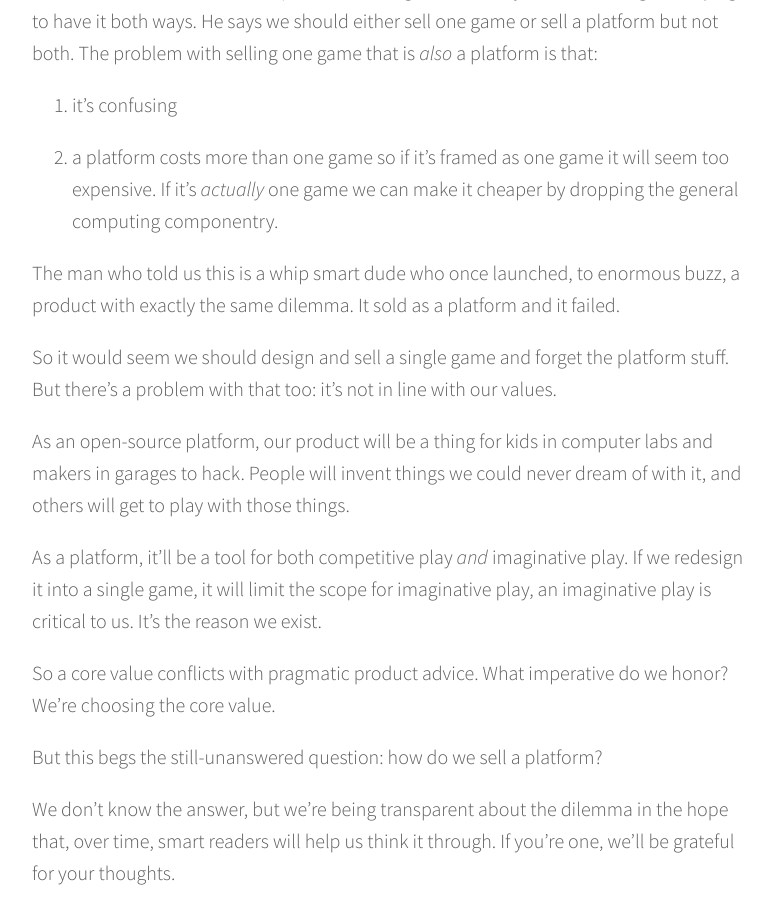
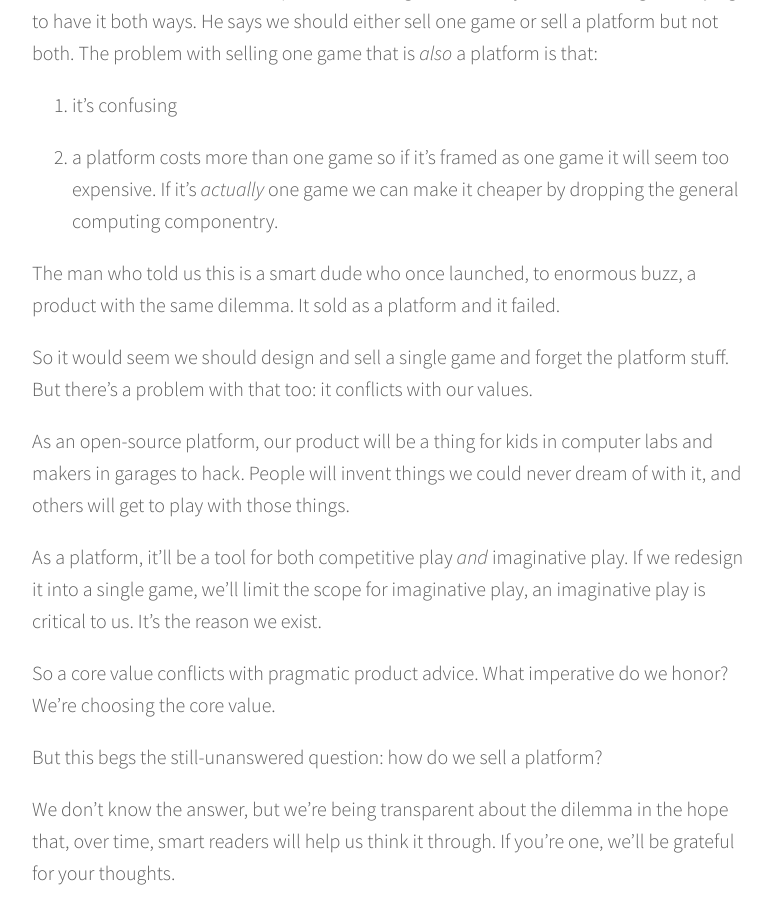
Before and after one commit to jbobrow/Move38-website, a Jekyll site: the page built from _posts/2016-09-28-game-or-game-platform.markdown, in a window 1280 px wide and 900 px high, scrolled down 2481 px. Shown: the whole window, without its empty margins (248-1021 px from the left). Built offline with Jekyll 4.4.1, drawn with Linux system fonts in a browser that asks for light colours; nearby versions of some CDN libraries; comment, search, counter and statistics services are not loaded.

Commit message:
Updated Game Or Game Platform

```diff
--- a/_posts/2016-09-28-game-or-game-platform.markdown
+++ b/_posts/2016-09-28-game-or-game-platform.markdown
@@ -40,13 +40,13 @@ But another advisor, one with special knowledge on this subject, warns us agains
 
 2. a platform costs more than one game so if it's framed as one game it will seem too expensive. If it's *actually* one game we can make it cheaper by dropping the general computing componentry.
 
-The man who told us this is a whip smart dude who once launched, to enormous buzz, a product with exactly the same dilemma. It sold as a platform and it failed.
+The man who told us this is a smart dude who once launched, to enormous buzz, a product with the same dilemma. It sold as a platform and it failed.
 
-So it would seem we should design and sell a single game and forget the platform stuff. But there's a problem with that too: it's not in line with our values.
+So it would seem we should design and sell a single game and forget the platform stuff. But there's a problem with that too: it conflicts with our values.
 
 As an open-source platform, our product will be a thing for kids in computer labs and makers in garages to hack. People will invent things we could never dream of with it, and others will get to play with those things.
 
-As a platform, it'll be a tool for both competitive play *and* imaginative play.  If we redesign it into a single game, it will limit the scope for imaginative play, an imaginative play is critical to us. It's the reason we exist.
+As a platform, it'll be a tool for both competitive play *and* imaginative play.  If we redesign it into a single game, we'll limit the scope for imaginative play, an imaginative play is critical to us. It's the reason we exist.
 
 So a core value conflicts with pragmatic product advice. What imperative do we honor? We're choosing the core value.
 
```
